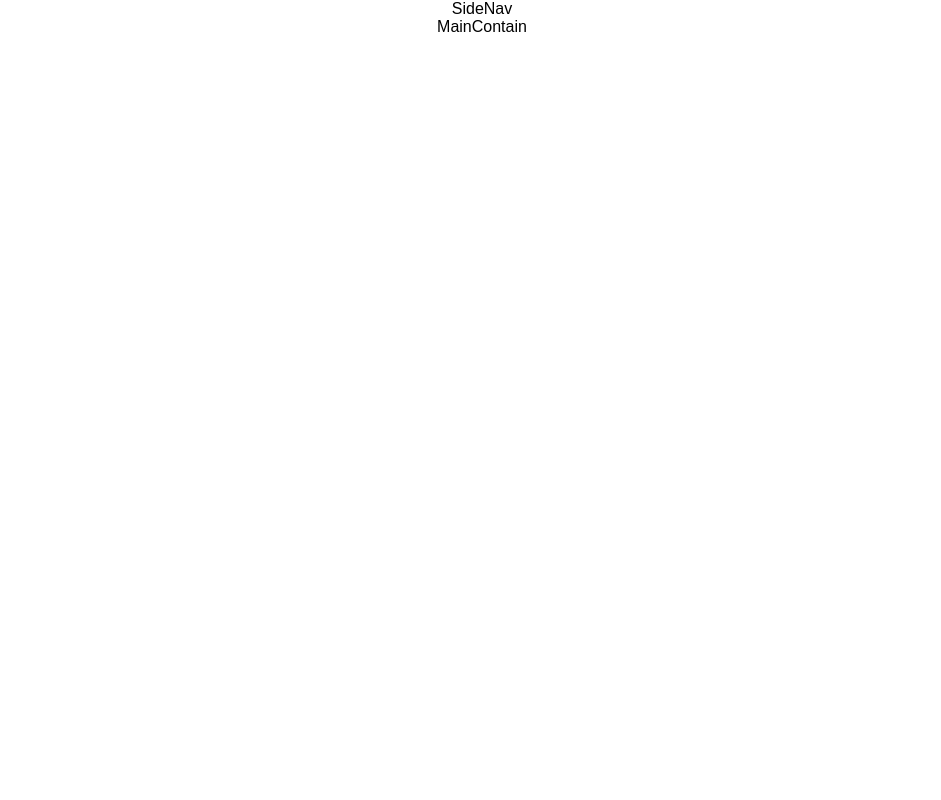
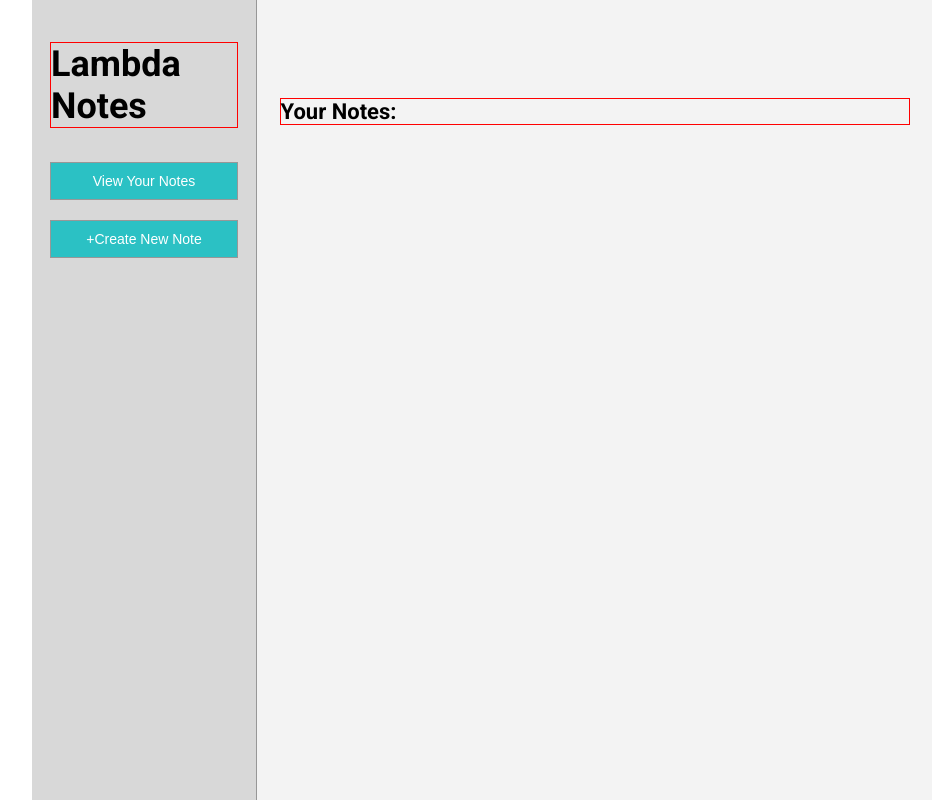
Before and after one commit to JSNavey/newfrontend, a React (Create React App) app in the folder notes/: page / in a window 1280 px wide. Shown: the whole page, without its empty margins (158-1099 px from the left). Built offline with nearby package versions, Linux system fonts and the light colour scheme.

Commit message:
finished styling Side Nav and implement background color
need to work on functionality

```diff
--- a/notes/public/index.html
+++ b/notes/public/index.html
@@ -4,6 +4,7 @@
     <meta charset="utf-8">
     <meta name="viewport" content="width=device-width, initial-scale=1, shrink-to-fit=no">
     <meta name="theme-color" content="#000000">
+    <link href="https://fonts.googleapis.com/css?family=Raleway:medium|Roboto:bold" rel="stylesheet">
     <!--
       manifest.json provides metadata used when your web app is added to the
       homescreen on Android. See https://developers.google.com/web/fundamentals/engage-and-retain/web-app-manifest/
--- a/notes/src/App.css
+++ /dev/null
@@ -1,3 +0,0 @@
-.App {
-  text-align: center;
-}
--- a/notes/src/App.js
+++ b/notes/src/App.js
@@ -1,14 +1,13 @@
 import React, { Component } from 'react';
-import './App.css';
 import SideNav from './components/SideNav/SideNav';
-import MainContain from './components/MainContainer/MainContain';
+import MainContent from './components/MainContent/MainContent';
 
 class App extends Component {
   render() {
     return (
       <div className="App">
         <SideNav />
-        <MainContain />
+        <MainContent />
       </div>
     );
   }
--- a/notes/src/components/MainContainer/MainContain.js
+++ /dev/null
@@ -1,14 +0,0 @@
-import React, { Component } from 'react';
-import './index.css';
-
-class MainContain extends Component {
-  render() {
-    return (
-      <div>
-        MainContain
-      </div>
-    )
-  }
-};
-
-export default MainContain;
--- /dev/null
+++ b/notes/src/components/MainContent/MainContent.js
@@ -0,0 +1,17 @@
+import React, { Component } from 'react';
+import './index.css';
+
+class MainContent extends Component {
+  render() {
+    return (
+      <div className='main-content'>
+        <h2>Your Notes:</h2>
+          <div>
+
+          </div>
+      </div>
+    )
+  }
+};
+
+export default MainContent;
--- /dev/null
+++ b/notes/src/components/MainContent/index.css
@@ -0,0 +1,14 @@
+.main-content {
+    width: 675px;
+    width: 75%;
+    height: 100vh;
+    background-color: #F3F3F3;
+    padding: 2.5%;
+}
+
+h2 {
+    border: 1px solid red;
+    font-size: 2.2rem;
+    margin-top: 7.5rem;
+
+}
--- a/notes/src/components/SideNav/SideNav.js
+++ b/notes/src/components/SideNav/SideNav.js
@@ -4,8 +4,12 @@ import './index.css';
 class SideNav extends Component {
   render() {
     return (
-      <div>
-        SideNav
+      <div className='side-nav'>
+        <h1>Lambda<br />Notes</h1>
+        <div>
+        <button className='btn nav-btn'>View Your Notes</button>
+        <button className='btn nav-btn bottom-btn'>+Create New Note</button>
+        </div>
       </div>
     )
   }
--- a/notes/src/components/SideNav/index.css
+++ b/notes/src/components/SideNav/index.css
@@ -0,0 +1,25 @@
+.side-nav {
+    width: 225px;
+    width: 25%;
+    height: 100vh;
+    background-color: #D8D8D8;
+    border-right: 1px solid #979797;
+    display: block;
+    text-align: left;
+    padding: 2%;
+}
+
+h1 {
+    font-size: 3.6rem;
+    font-weight: 800;
+    border: 1px solid red;
+}
+
+.nav-btn {
+    width: 100%;
+    margin-top: 1rem;
+}
+
+.bottom-btn {
+    margin-top: 2rem;
+}
--- a/notes/src/index.css
+++ b/notes/src/index.css
@@ -1,5 +1,34 @@
+* {
+  box-sizing: border-box;
+}
+
+html {
+  font-size: 62.5%;
+}
+
 body {
   margin: 0;
   padding: 0;
-  font-family: sans-serif;
+  font-family: 'Raleway', sans-serif;
 }
+
+h1, h2, h3, h4, h5, h6 {
+  font-family: 'Roboto', sans-serif;
+}
+
+.App {
+  display: flex;
+  max-width: 900px;
+  width: 100%;
+  margin: 0 auto;
+}
+
+.btn {
+  height: 3.8rem;
+  background-color: #2BC1C4;
+  color: #FFFFFF;
+  border: 1px solid #979797;
+  border-radius: 0%;
+  text-align: center;
+  font-size: 1.4rem;
+}
```
Also changed, not shown: notes/src/components/MainContainer/index.css (deleted).
